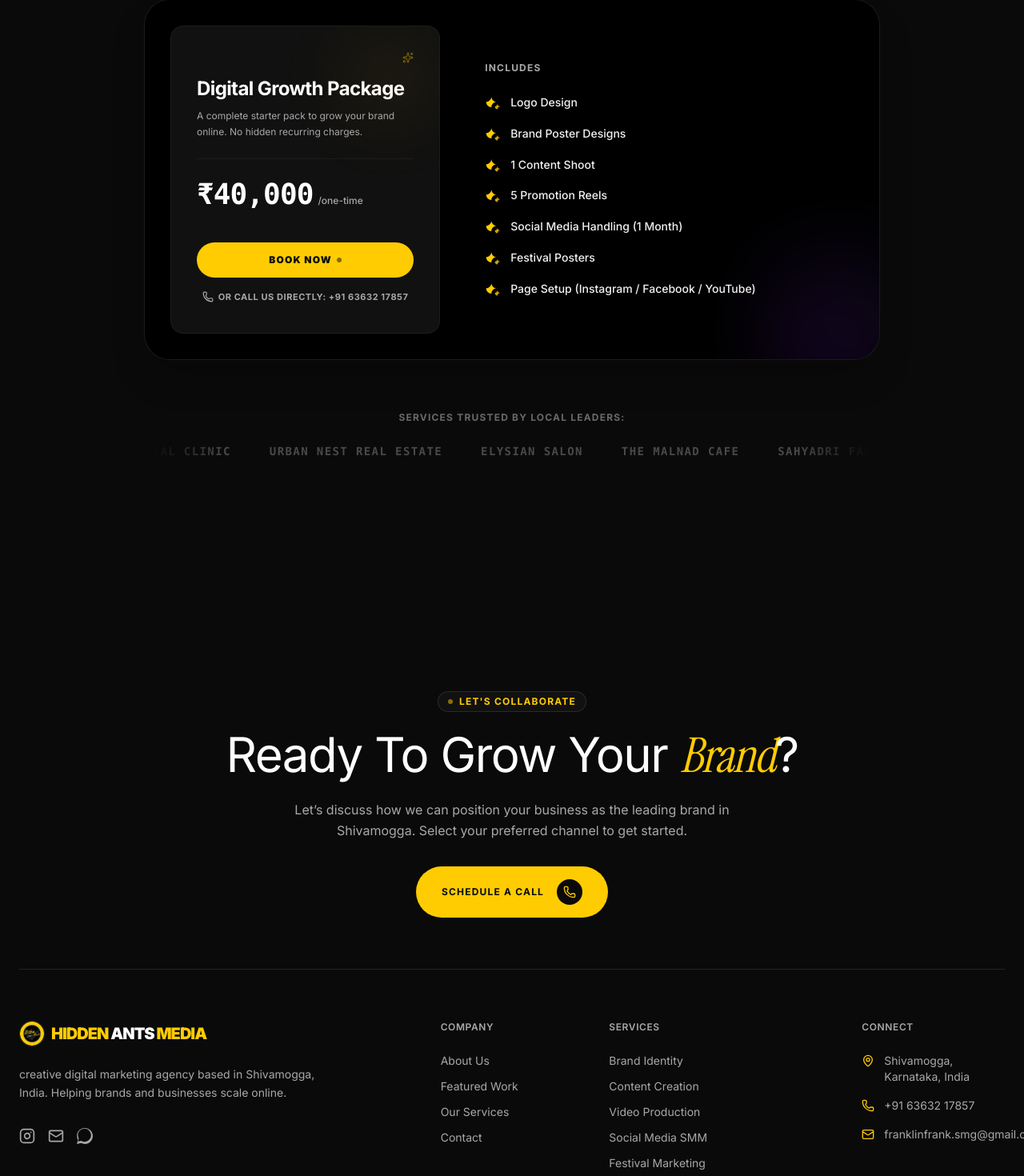
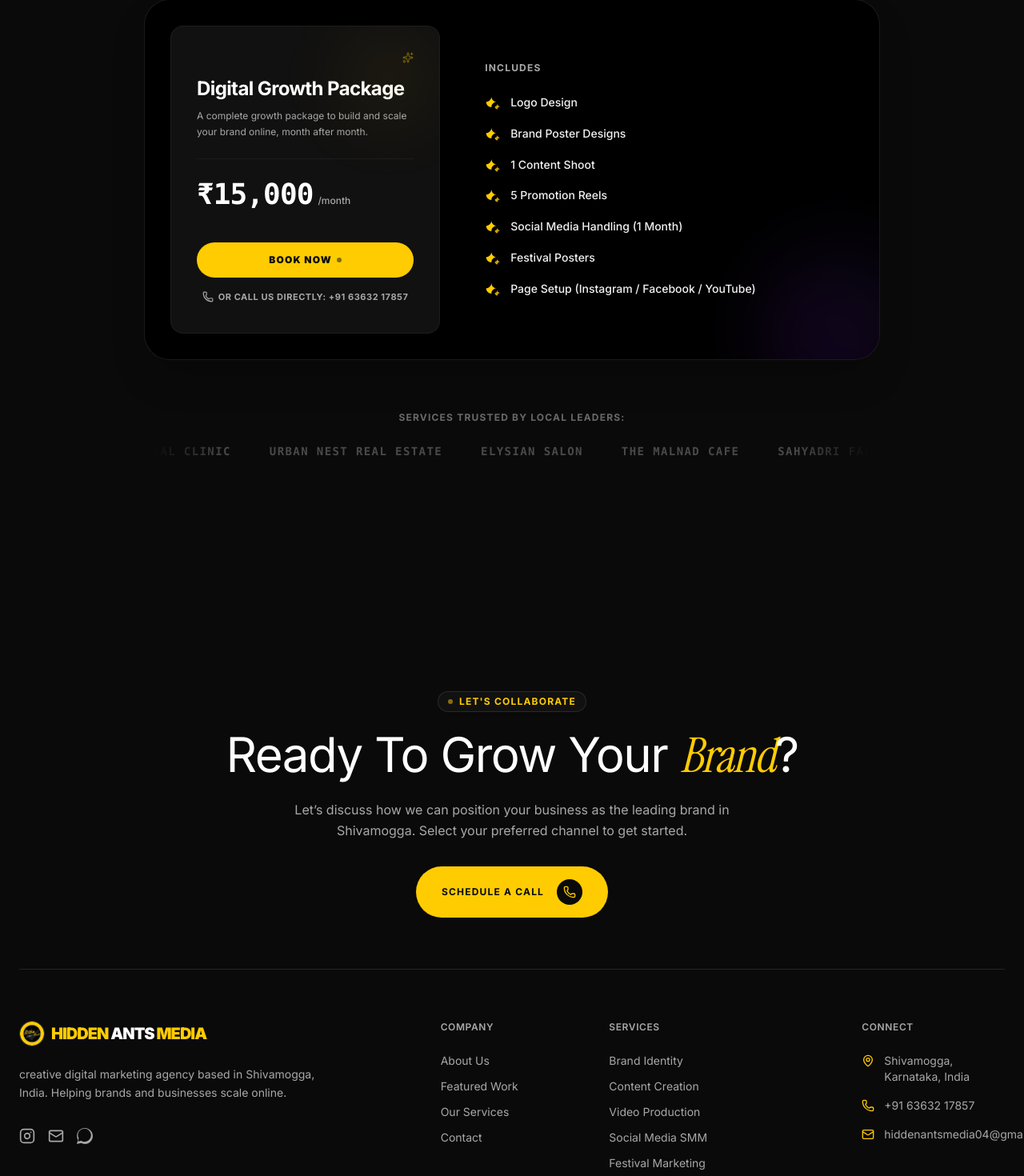
Before and after one commit to nknandakumar/Hidden_Ants_Media, a Next.js app: page /services in a window 1280 px wide. Shown: the part 4800-6270 px from the top of the page at 80% size. Built offline with nearby package versions, Linux system fonts and the light colour scheme.

Commit message:
updated with contact details and form

```diff
--- a/src/app/about/page.tsx
+++ b/src/app/about/page.tsx
@@ -45,7 +45,7 @@ export default function AboutPage() {
   const founderImage = "https://res.cloudinary.com/dokrpo5fl/image/upload/v1781347759/8ca01b99-e52a-4c0b-8b87-34a372d2474b_cxqerz.png";
   const igProfilePic = "https://res.cloudinary.com/dokrpo5fl/image/upload/v1781349434/Screenshot_20260613_125857_Instagram_ctvymo.jpg";
   const founderPhone = "+916363217857";
-  const founderEmail = "franklinfrank.smg@gmail.com";
+  const founderEmail = "hiddenantsmedia04@gmail.com";
   const founderInstagram = "https://instagram.com/f_block_14";
 
   const whyChooseUsCards = [
--- a/src/app/contact/page.tsx
+++ b/src/app/contact/page.tsx
@@ -21,11 +21,14 @@ export default function ContactPage() {
     if (!formData.name || !formData.whatsapp || !formData.businessName) return;
 
     setIsSubmitting(true);
-    // Simulate submission
-    setTimeout(() => {
-      setIsSubmitting(false);
-      setIsSubmitted(true);
-    }, 1500);
+
+    const whatsappNumber = "916363217857";
+    const text = `Hi Hidden Ants Media! My name is ${formData.name} from ${formData.businessName}. I just filled out your contact form for "${formData.service}" services. Here are my details:\n\n- Business: ${formData.businessName}\n- Service Needed: ${formData.service}\n- WhatsApp: ${formData.whatsapp}\n- Message: ${formData.message || "None"}\n\nLooking forward to scheduling a call!`;
+    const encoded = encodeURIComponent(text);
+
+    window.open(`https://wa.me/${whatsappNumber}?text=${encoded}`, "_blank");
+    setIsSubmitting(false);
+    setIsSubmitted(true);
   };
 
   const handleWhatsappRedirect = () => {
@@ -95,8 +98,8 @@ export default function ContactPage() {
                   </div>
                   <div>
                     <span className="text-[10px] uppercase font-semibold text-text-secondary block">Email Us</span>
-                    <a href="mailto:franklinfrank.smg@gmail.com" className="text-sm font-bold text-text-primary hover:text-accent-yellow transition-colors">
-                      franklinfrank.smg@gmail.com
+                    <a href="mailto:hiddenantsmedia04@gmail.com" className="text-sm font-bold text-text-primary hover:text-accent-yellow transition-colors">
+                      hiddenantsmedia04@gmail.com
                     </a>
                   </div>
                 </div>
@@ -255,7 +258,7 @@ export default function ContactPage() {
                   key="contact-success"
                   initial={{ opacity: 0, scale: 0.95 }}
                   animate={{ opacity: 1, scale: 1 }}
-                  className="text-center py-12 space-y-6"
+                  className="text-center py-28 flex flex-col justify-center items-center space-y-6"
                 >
                   <div className="w-16 h-16 bg-accent-yellow/10 rounded-full flex items-center justify-center mx-auto text-accent-yellow">
                     <CheckCircle2 className="w-8 h-8" />
@@ -270,18 +273,6 @@ export default function ContactPage() {
                     </p>
                   </div>
 
-                  <div className="pt-6 border-t border-white/5 space-y-4">
-                    <p className="text-xs text-text-secondary">
-                      Want to connect instantly? Click below to send your message details directly to our WhatsApp chat.
-                    </p>
-                    <button
-                      onClick={handleWhatsappRedirect}
-                      className="inline-flex items-center space-x-2 bg-[#25D366] hover:bg-[#20ba59] text-white px-6 py-3  rounded-lg text-xs font-bold uppercase tracking-wider transition-all duration-200"
-                    >
-                      <span>Open WhatsApp Chat</span>
-                      <ArrowRight className="w-4 h-4" />
-                    </button>
-                  </div>
                 </motion.div>
               )}
             </AnimatePresence>
--- a/src/app/services/page.tsx
+++ b/src/app/services/page.tsx
@@ -114,7 +114,7 @@ export default function ServicesPage() {
   ];
 
   // Investment Section Inclusions
-  const growthPackagePrice = 40000;
+  const growthPackagePrice = 15000;
   const packageFeatures = [
     "Logo Design",
     "Brand Poster Designs",
@@ -134,7 +134,7 @@ export default function ServicesPage() {
   ];
 
   const packageWhatsappUrl = `https://wa.me/${whatsappNumber}?text=${encodeURIComponent(
-    "Hi Hidden Ants Media! I want to get started with the Digital Growth Package (Total: ₹40,000). Let's connect!"
+    "Hi Hidden Ants Media! I want to get started with the Digital Growth Package (₹15,000/month). Let's connect!"
   )}`;
 
   return (
@@ -298,7 +298,7 @@ export default function ServicesPage() {
                       Digital Growth Package
                     </h3>
                     <p className="text-text-secondary text-xs leading-relaxed mb-6">
-                      A complete starter pack to grow your brand online. No hidden recurring charges.
+                      A complete growth package to build and scale your brand online, month after month.
                     </p>
 
                     <div className="flex items-baseline mb-6 border-t border-white/5 pt-6">
@@ -306,7 +306,7 @@ export default function ServicesPage() {
                         ₹{growthPackagePrice.toLocaleString("en-IN")}
                       </span>
                       <span className="text-xs text-text-secondary ml-1.5 font-medium">
-                        /one-time
+                        /month
                       </span>
                     </div>
                   </div>
--- a/src/components/Footer.tsx
+++ b/src/components/Footer.tsx
@@ -116,7 +116,7 @@ export default function Footer() {
                   <InstagramIcon />
                 </a>
                 <a
-                  href="mailto:franklinfrank.smg@gmail.com"
+                  href="mailto:hiddenantsmedia04@gmail.com"
                   className="text-text-secondary hover:text-accent-yellow transition-colors duration-200"
                   aria-label="Email"
                 >
@@ -221,8 +221,8 @@ export default function Footer() {
                 </li>
                 <li className="flex items-center space-x-3 text-text-secondary">
                   <Mail className="w-4 h-4 text-accent-yellow shrink-0" />
-                  <a href="mailto:franklinfrank.smg@gmail.com" className="hover:text-accent-yellow transition-colors">
-                    franklinfrank.smg@gmail.com
+                  <a href="mailto:hiddenantsmedia04@gmail.com" className="hover:text-accent-yellow transition-colors">
+                    hiddenantsmedia04@gmail.com
                   </a>
                 </li>
               </ul>
--- a/src/components/FounderStory.tsx
+++ b/src/components/FounderStory.tsx
@@ -25,7 +25,7 @@ export default function FounderStory() {
   const founderImage = "https://res.cloudinary.com/dokrpo5fl/image/upload/v1781347759/8ca01b99-e52a-4c0b-8b87-34a372d2474b_cxqerz.png";
   const igProfilePic = "https://res.cloudinary.com/dokrpo5fl/image/upload/v1781349434/Screenshot_20260613_125857_Instagram_ctvymo.jpg";
   const founderPhone = "+916363217857";
-  const founderEmail = "franklinfrank.smg@gmail.com";
+  const founderEmail = "hiddenantsmedia04@gmail.com";
   const founderInstagram = "https://instagram.com/f_block_14";
 
   return (
--- a/src/components/FreeAuditOffer.tsx
+++ b/src/components/FreeAuditOffer.tsx
@@ -20,16 +20,19 @@ export default function FreeAuditOffer() {
     if (!formData.name || !formData.businessName || !formData.whatsapp) return;
 
     setIsSubmitting(true);
-    // Simulate API call
-    setTimeout(() => {
-      setIsSubmitting(false);
-      setIsSubmitted(true);
-    }, 1500);
+
+    const whatsappNumber = "916363217857";
+    const text = `Hi Hidden Ants Media! My name is ${formData.name} from ${formData.businessName}. I just submitted a request for Social Media Audit. Here are my details:\n\n- Business: ${formData.businessName}\n- Instagram: ${formData.instagram || "N/A"}\n- WhatsApp: ${formData.whatsapp}\n- Details: ${formData.details || "None"}\n\nLooking forward to hearing from you!`;
+    const encoded = encodeURIComponent(text);
+
+    window.open(`https://wa.me/${whatsappNumber}?text=${encoded}`, "_blank");
+    setIsSubmitting(false);
+    setIsSubmitted(true);
   };
 
   const handleWhatsappRedirect = () => {
     const whatsappNumber = "916363217857";
-    const text = `Hi Hidden Ants Media! My name is ${formData.name} from ${formData.businessName}. I just submitted a request for a Free Social Media Audit. Here are my details:\n\n- Business: ${formData.businessName}\n- Instagram: ${formData.instagram || "N/A"}\n- WhatsApp: ${formData.whatsapp}\n- Details: ${formData.details || "None"}\n\nLooking forward to hearing from you!`;
+    const text = `Hi Hidden Ants Media! My name is ${formData.name} from ${formData.businessName}. I just submitted a request for a Social Media Audit. Here are my details:\n\n- Business: ${formData.businessName}\n- Instagram: ${formData.instagram || "N/A"}\n- WhatsApp: ${formData.whatsapp}\n- Details: ${formData.details || "None"}\n\nLooking forward to hearing from you!`;
     const encoded = encodeURIComponent(text);
     window.open(`https://wa.me/${whatsappNumber}?text=${encoded}`, "_blank");
   };
@@ -45,7 +48,7 @@ export default function FreeAuditOffer() {
               Exclusive Value
             </span>
             <h2 className="text-3xl md:text-5xl lg:text-6xl font-normal tracking-tight leading-none text-text-primary text-center lg:text-left">
-              Get A Free Social <span className="font-instrument italic text-accent-yellow">Media Audit</span>
+              Get A Social <span className="font-instrument italic text-accent-yellow">Media Audit</span>
             </h2>
             <p className="text-text-secondary text-sm md:text-base leading-relaxed max-w-lg text-center lg:text-left mx-auto lg:mx-0">
               Wondering why your competitor gets all the attention? We will personally audit your Instagram, content quality, brand consistency, and lead conversion funnel.
@@ -179,18 +182,6 @@ export default function FreeAuditOffer() {
                     </p>
                   </div>
 
-                  <div className="pt-4 border-t border-white/5 space-y-4">
-                    <p className="text-xs text-text-secondary">
-                      Want to skip the line? Send your details directly to our team via WhatsApp for an instant response.
-                    </p>
-                    <button
-                      onClick={handleWhatsappRedirect}
-                      className="inline-flex items-center space-x-2 bg-[#25D366] hover:bg-[#20ba59] text-white px-6 py-3 rounded-lg text-xs font-bold uppercase tracking-wider transition-all duration-200"
-                    >
-                      <span>Send via WhatsApp</span>
-                      <ArrowRight className="w-4 h-4" />
-                    </button>
-                  </div>
                 </motion.div>
               )}
             </AnimatePresence>
--- a/src/components/Investment.tsx
+++ b/src/components/Investment.tsx
@@ -15,12 +15,12 @@ const DoubleSparkles = () => (
 );
 
 export default function Investment() {
-  const totalPrice = 40000;
+  const totalPrice = 15000;
 
   // Contact details
   const whatsappNumber = "916363217857";
   const whatsappUrl = `https://wa.me/${whatsappNumber}?text=${encodeURIComponent(
-    "Hi Hidden Ants Media! I want to get started with the Digital Growth Package (Total: ₹40,000). Let's connect!"
+    "Hi Hidden Ants Media! I want to get started with the Digital Growth Package (₹15,000/month). Let's connect!"
   )}`;
 
   // Features list from Image 2
@@ -99,7 +99,7 @@ export default function Investment() {
                     Digital Growth Package
                   </h3>
                   <p className="text-text-secondary text-xs leading-relaxed mb-6">
-                    A complete starter pack to grow your brand online. No hidden recurring charges.
+                    A complete growth package to build and scale your brand online, month after month.
                   </p>
 
                   {/* Pricing Display */}
@@ -108,7 +108,7 @@ export default function Investment() {
                       ₹{totalPrice.toLocaleString("en-IN")}
                     </span>
                     <span className="text-xs text-text-secondary ml-1.5 font-medium">
-                      /one-time
+                      /month
                     </span>
                   </div>
                 </div>
```
